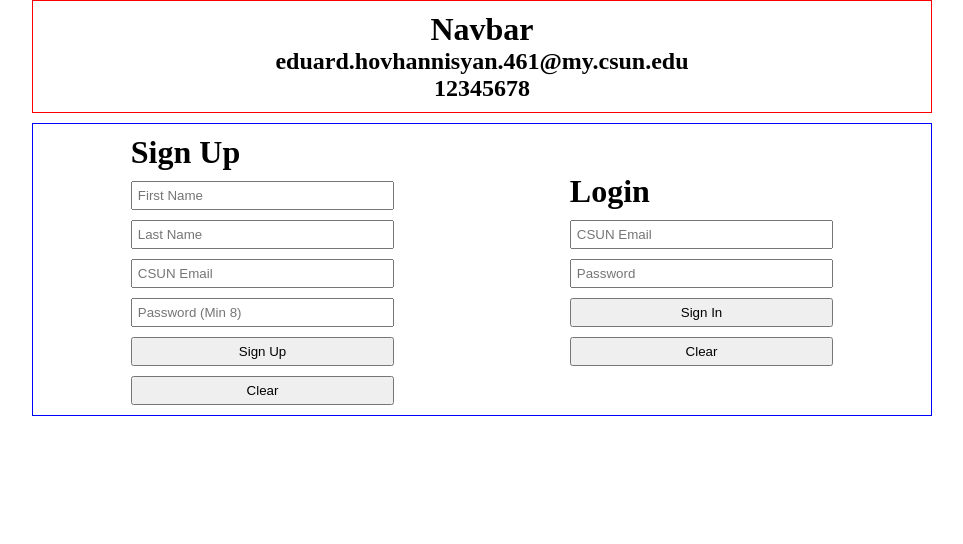
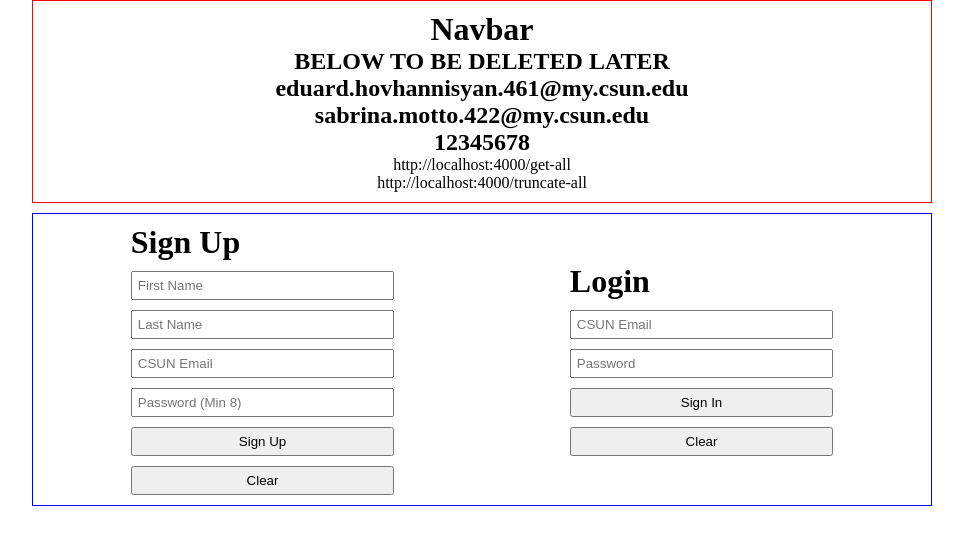
Before and after one commit to dchurley/CSUN-Task-List-Front, a React (Create React App) app: page / in a window 1280 px wide. Shown: the top 544 px of the page, without its empty margins (158-1121 px from the left). Built offline with nearby package versions, Linux system fonts and the light colour scheme.

Commit message:
commiting bug

```diff
--- a/src/App.js
+++ b/src/App.js
@@ -38,8 +38,12 @@ const Navbar = () => {
   return (
     <div className="navbar_container">
       <h1>Navbar</h1>
+      <h2>BELOW TO BE DELETED LATER</h2>
       <h2>eduard.hovhannisyan.461@my.csun.edu</h2>
+      <h2>sabrina.motto.422@my.csun.edu</h2>
       <h2>12345678</h2>
+      <p>http://localhost:4000/get-all</p>
+      <p>http://localhost:4000/truncate-all</p>
     </div>
   );
 };
@@ -460,7 +464,9 @@ const UserDashboard = ({ setIsLoggedIn }) => {
                   <div className="user_dashboard_tasks_view_task_left">
                     <h3>{task.title}</h3>
                     <p className="multiline">{task.description}</p>
-                    <p>{new Date(task.date).toLocaleDateString()}</p>
+                    {task.date && (
+                      <p>{new Date(task.date).toLocaleDateString()}</p>
+                    )}
                   </div>
                   <div className="user_dashboard_tasks_view_task_right">
                     <button
@@ -484,7 +490,9 @@ const UserDashboard = ({ setIsLoggedIn }) => {
                 >
                   <h3>{task.title}</h3>
                   <p className="multiline">{task.description}</p>
-                  <p>{new Date(task.date).toLocaleDateString()}</p>
+                  {task.date && (
+                    <p>{new Date(task.date).toLocaleDateString()}</p>
+                  )}
                 </div>
               ))}
             </div>
```
